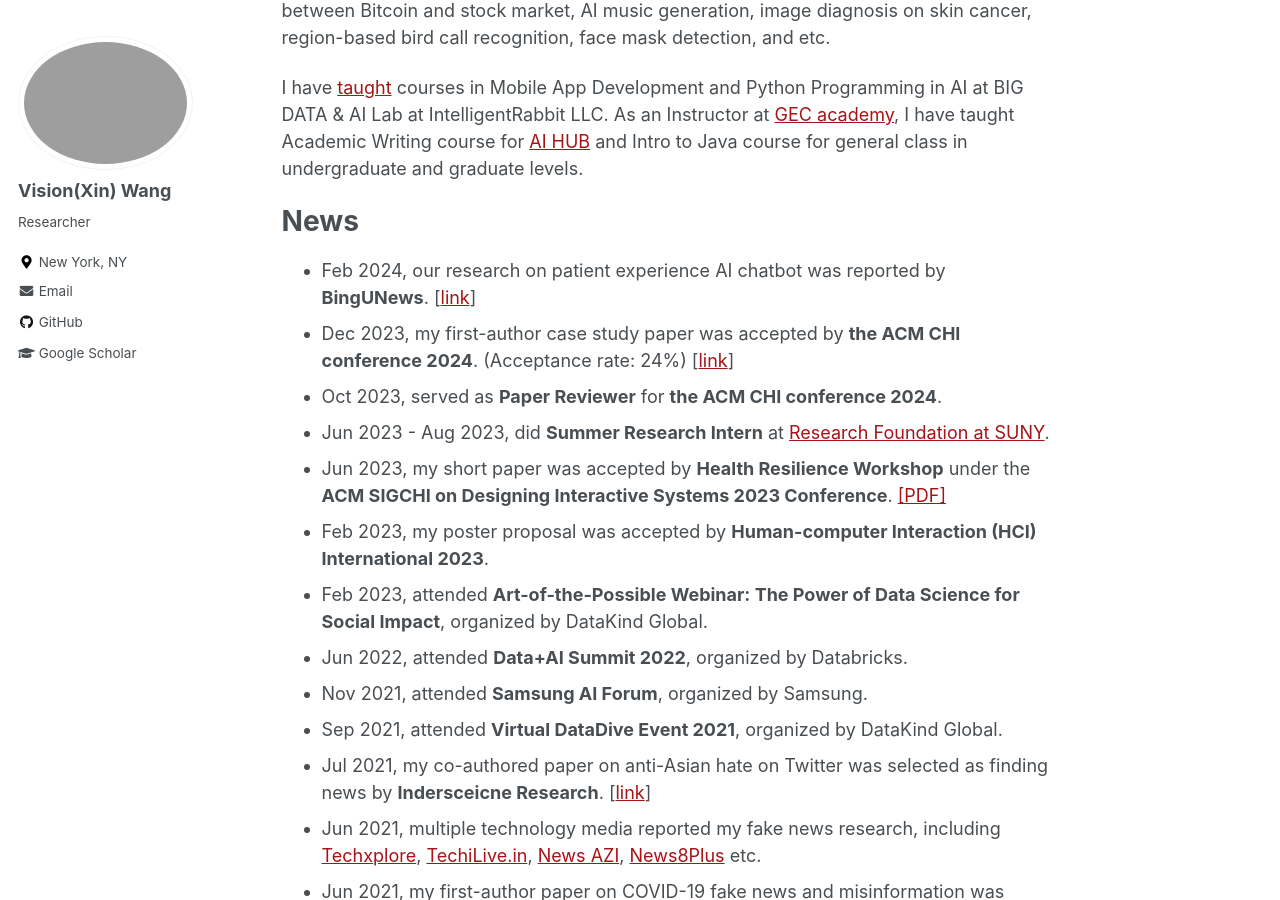
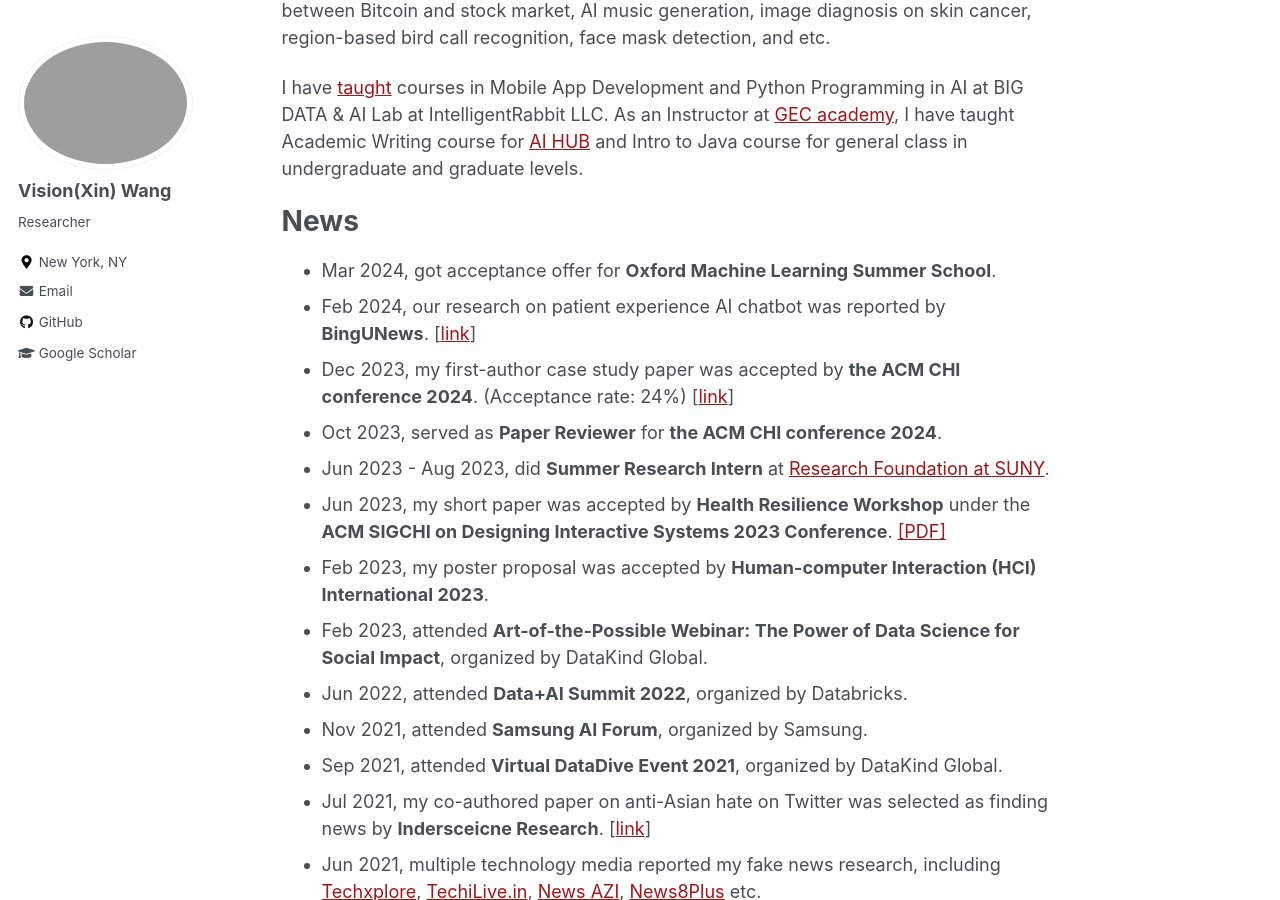
Before and after one commit to xin-wang-kr/xin-wang-kr.github.io, a Jekyll site: the page built from _pages/about.md, in a window 1280 px wide and 900 px high, scrolled down 619 px. Built offline with Jekyll 4.4.1, drawn with Linux system fonts in a browser that asks for light colours.

Commit message:
Update about.md

```diff
--- a/_pages/about.md
+++ b/_pages/about.md
@@ -26,6 +26,7 @@ I have [taught](teaching) courses in Mobile App Development and Python Programmi
 As an Instructor at [GEC academy](https://www.gecacademy.com/), I have taught Academic Writing course for [AI HUB](https://www.gecacademy.com/ai-hub) and Intro to Java course for general class in undergraduate and graduate levels.
 
 # News
+* Mar 2024, got acceptance offer for __Oxford Machine Learning Summer School__.
 * Feb 2024, our research on patient experience AI chatbot was reported by __BingUNews__. [[link](https://www.binghamton.edu/news/story/4765/watson-graduate-students-implement-ai-in-healthcare-practice-as-final-project)]
 * Dec 2023, my first-author case study paper was accepted by __the ACM CHI conference 2024__. (Acceptance rate: 24%) [[link](https://xin-wang-kr.github.io/px-collection-AI-chatbot/)]
 * Oct 2023, served as __Paper Reviewer__ for __the ACM CHI conference 2024__.
```
